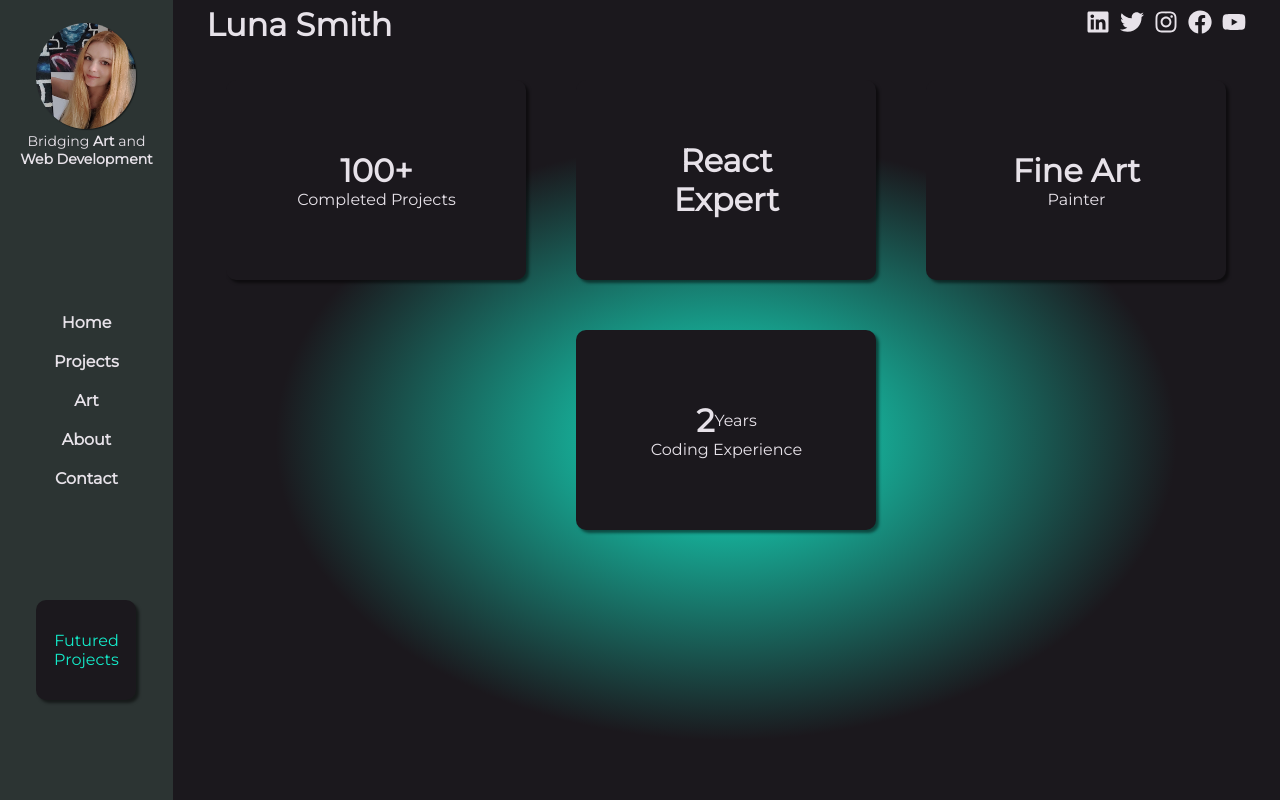
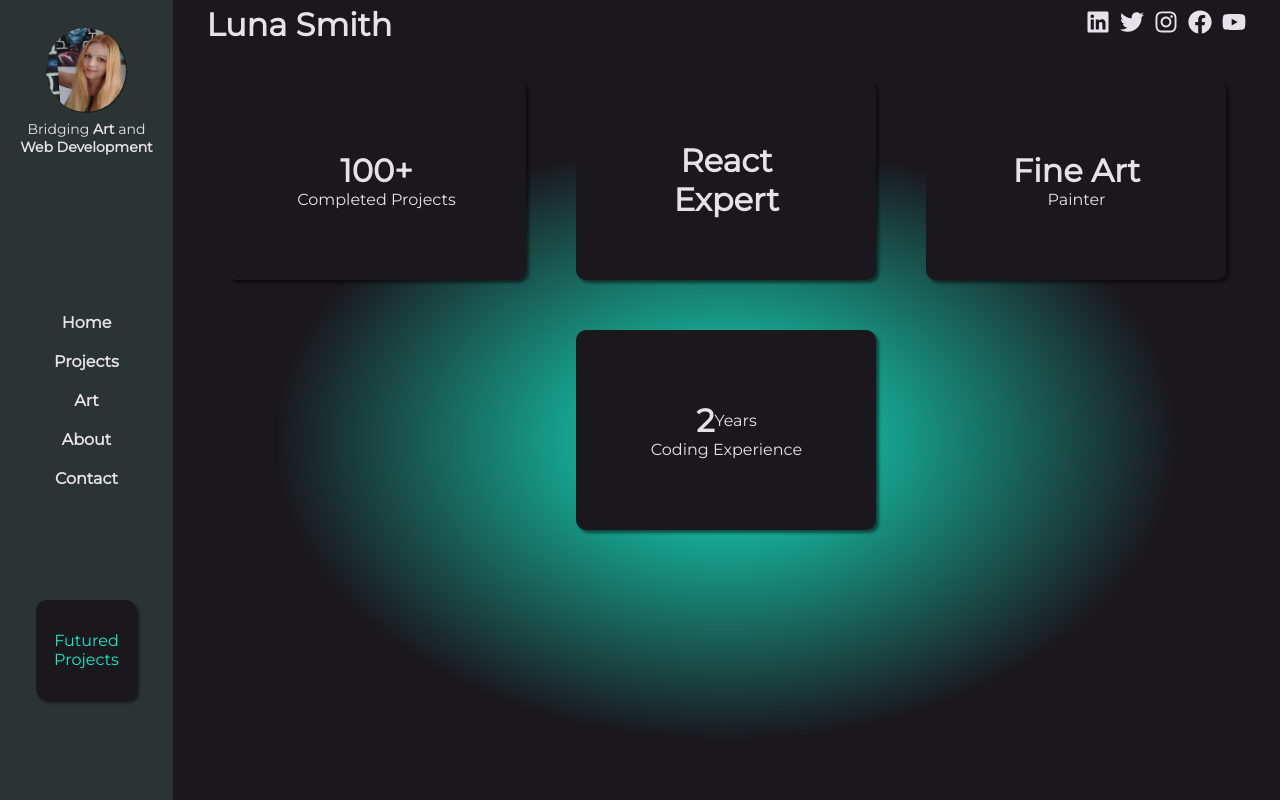
Before and after one commit to Lu-Smith/new_react_portfolio_sass, a React (Create React App) app: page / in a window 1280 px wide. Built offline with nearby package versions, Linux system fonts and the light colour scheme.

Commit message:
Updated Sidebar styles

```diff
--- a/src/styles/sidebar.scss
+++ b/src/styles/sidebar.scss
@@ -10,11 +10,11 @@
         .imageContainer{
             margin-top: 20px;
             width: 100%;
-            height: 56%;
+            height: 50%;
             @include flex(center, center);
 
             img {
-                width: 100px;
+                width: 80px;
                 height: auto;
                 border-radius: 50%;
                 box-shadow: $image-shadow;
```
